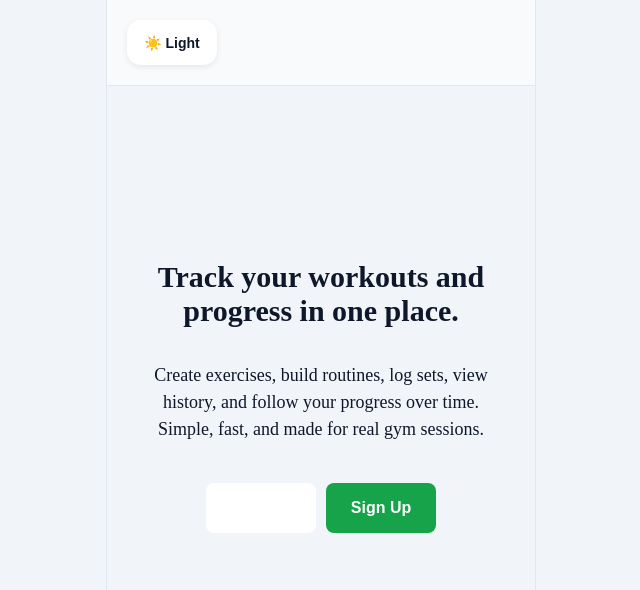
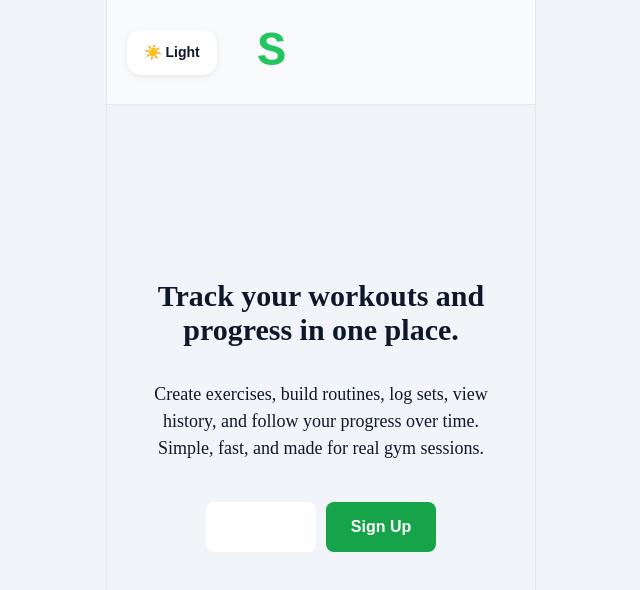
Before and after one commit to yaryhiin/gym-tracker, a React (Vite) app: page / in a window 1280 px wide. Shown: the top 590 px of the page, without its empty margins (319-959 px from the left). Built offline with nearby package versions, Linux system fonts and the light colour scheme.

Commit message:
created brand and name

```diff
--- a/index.html
+++ b/index.html
@@ -5,7 +5,77 @@
     <link rel="icon" type="image/svg+xml" href="/favicon.svg" />
     <link rel="stylesheet" href="./src/index.css" />
     <meta name="viewport" content="width=device-width, initial-scale=1.0" />
-    <title>gym-tracker</title>
+    <title>Setwise — Workouts, Progress, Routines & Measurements</title>
+
+    <meta
+      name="description"
+      content="Plan workouts, build routines, track sets, monitor body weight and measurements, and analyse your gym progress in one complete fitness tracker."
+    />
+
+    <meta
+      name="keywords"
+      content="setwise, gym tracker, workout tracker, fitness tracker, workout routines, exercise tracker, progress charts, body measurements, weight tracker"
+    />
+
+    <meta name="author" content="Tymofii Yaryhin" />
+    <meta name="robots" content="index, follow" />
+
+    <link rel="canonical" href="https://gym-tracker-yaryhiin.netlify.app/" />
+
+    <!-- Open Graph: Facebook, LinkedIn, Discord, WhatsApp, Telegram -->
+    <meta property="og:type" content="website" />
+    <meta property="og:site_name" content="Setwise" />
+    <meta
+      property="og:title"
+      content="Setwise — Track Every Workout and See Your Progress"
+    />
+    <meta
+      property="og:description"
+      content="Create workout routines, log every set, track body weight and measurements, and explore detailed progress charts."
+    />
+    <meta
+      property="og:url"
+      content="https://gym-tracker-yaryhiin.netlify.app/"
+    />
+    <meta
+      property="og:image"
+      content="https://your-domain.com/images/gym-tracker-preview.png"
+    />
+    <!-- <meta property="og:image:type" content="image/png" />
+    <meta property="og:image:width" content="1200" />
+    <meta property="og:image:height" content="630" /> -->
+    <meta
+      property="og:image:alt"
+      content="Setwise dashboard showing workout tracking and progress features"
+    />
+
+    <!-- Mobile and browser appearance -->
+    <meta name="theme-color" content="#0f172a" />
+    <meta name="color-scheme" content="dark light" />
+
+    <meta name="apple-mobile-web-app-capable" content="yes" />
+    <meta
+      name="apple-mobile-web-app-status-bar-style"
+      content="black-translucent"
+    />
+    <meta name="apple-mobile-web-app-title" content="Setwise" />
+
+    <link rel="icon" href="/favicon.ico" />
+    <link rel="apple-touch-icon" href="/apple-touch-icon.png" />
+    <!-- Google tag (gtag.js) -->
+    <script
+      async
+      src="https://www.googletagmanager.com/gtag/js?id=G-HZFP4ZEFJT"
+    ></script>
+    <script>
+      window.dataLayer = window.dataLayer || [];
+      function gtag() {
+        dataLayer.push(arguments);
+      }
+      gtag("js", new Date());
+
+      gtag("config", "G-HZFP4ZEFJT");
+    </script>
   </head>
   <body>
     <div id="root"></div>
--- a/src/components/Header.tsx
+++ b/src/components/Header.tsx
@@ -24,6 +24,11 @@ const Header = ({ toggleTheme, theme, session }: HeaderProps) => {
           >
             <UserRound size={20} />
           </button>
+          <h2 className={styles.appName}>
+            <span className={styles.mainLetter}>S</span>
+            <span className={styles.restLetters}>etwise</span>
+          </h2>
+          <div></div>
         </div>
       ) : (
         <div className={styles.sessionBox}>
@@ -37,6 +42,11 @@ const Header = ({ toggleTheme, theme, session }: HeaderProps) => {
               {theme === "dark" ? "🌙 Dark" : "☀️ Light"}
             </button>
           </div>
+          <h2 className={styles.appName}>
+            <span className={styles.mainLetter}>S</span>
+            <span className={styles.restLetters}>etwise</span>
+          </h2>
+          <div></div>
         </div>
       )}
     </header>
--- a/src/styles/modules/Header.module.scss
+++ b/src/styles/modules/Header.module.scss
@@ -3,12 +3,32 @@
   width: 100%;
   border-bottom: 1px solid var(--border);
   display: flex;
-    justify-content: space-between;
+  justify-content: space-between;
+}
+
+.appName {
+  margin: 5px;
+
+  font-family: "Libre Baskerville", serif;
+  font-size: 2.5rem;
+  .mainLetter {
+    color: #22c55e;
+    font-weight: 800;
+    font-family: 'Courier New', Courier, monospace;
+    font-size: 3rem;
+  }
+  .restLetters {
+    color: rgba(248, 250, 252, 0.8);
+    font-weight: 600;
+  }
+  letter-spacing: -0.02em;
 }
 
 .sessionBox {
-    display: flex;
-    gap: 10px;
+  width: 100%;
+  display: grid;
+  grid-template-columns: 1fr auto 1fr;
+  align-items: center;
 }
 
 .button {
```
